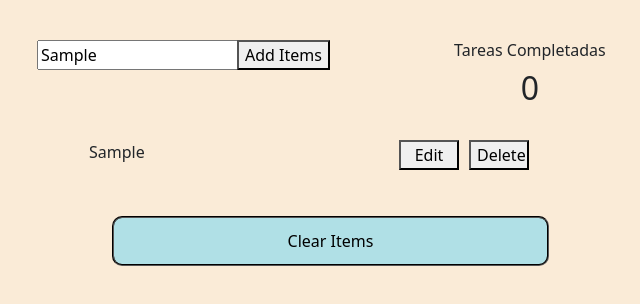
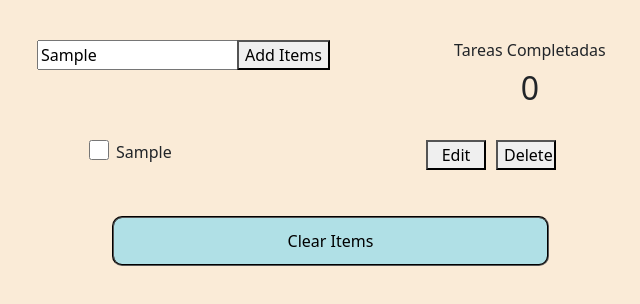
Before and after one commit to JoseDJarias/Fwd, a plain HTML site: page TodoListProyect/index.html in a window 1280 px wide. Both pictures are taken after typing "Sample" into the empty fields and a click on the button "Add Items". Shown: the whole page, without its empty margins (263-903 px from the left). Drawn offline with nearby package versions, Linux system fonts and the light colour scheme.

Commit message:
btn edit and delete ready

```diff
--- a/TodoListProyect/src/js/main.js
+++ b/TodoListProyect/src/js/main.js
@@ -75,91 +75,53 @@ function validationInput() {
       const p = document.createElement('p');
       const btnEdit = document.createElement('button');
       const btnDelete = document.createElement('button');
+      const checkbox = document.createElement('input');
 
       p.textContent = inputBox;
       btnEdit.textContent = 'Edit';
       btnDelete.textContent = 'Delete';
+      newItem.innerHTML = `<li class="list-group-item"></li>`;
       btnEdit.type = 'checkbox';
       btnDelete.type = 'checkbox';
+      checkbox.type ='checkbox';
 
 
         btnEdit.className = 'btnBox';
         btnDelete.className ='btnBox'
         div.className = 'div-box'
         p.className = 'item-p'
+        checkbox.className ='cbo'
 
+        // append elements to the div
+        div.appendChild(checkbox)
+        div.appendChild(newItem)
         div.appendChild(p);
         div.appendChild(btnEdit);
         div.appendChild(btnDelete);
-        // div.classList = '';
-
+        // append element div to the ul
         ul.appendChild(div);
 
+        // functions
         btnDelete.addEventListener('click', function(){
           console.log('click')
           div.remove();
         })
+        btnEdit.addEventListener('click',function (e) {
 
+          let edit = prompt("Edita tu tarea aqui!")
+          if (edit != null) {
+            p.textContent = edit;
 
+          }
+        })
 
-        // var inputID para evitar los mensaje de error en la consola por el id del input en newItem
-        newItem.innerHTML =
-        // id for input
-        `<li class="list-group-item">
-        </li>`;
-        // <button type="button" class="btn-edit">Edit</button>
-        // <button type="button" class="btn-delete">Delete</button>
-
-        ul.appendChild(newItem);
-
-
-        // const btnDelete = document.querySelector('.btn-delete');
-        // const btnEdit = document.querySelector('.btn-edit');
-        // btnEdit.addEventListener('click',editItem );
-        // btnDelete.addEventListener('click',deleteItem );
-        // listContainer.classList.add('show-container')
         listContainer.style.visibility = "visible";
       }
     }
 
-    // edit item
-    function editItem(e) {
-      console.log('Holaaa');
-    }
-
-    // delete item
-    function deleteItem(e) {
-      const element = e.currentTarget.parentElement.parentElement;
-      ul.removeChild(element)
-
-      console.log('Holaaaa');
-    }
-
     function clearList(){
       ul.textContent = "";
-      let inputBox = document.getElementById('inputItem').value = '';
-
       listContainer.style.visibility = "hidden";
     }
 
-    function counter(){
-
-    }
     // functions ---------------------------------------------------------------------------------------------------------------------
-
-
-
-
-
-
-
-
-
-
-    //set id
-    // var id = Date.now().toString(36) + Math.random(7/9).toString(36);
-    // const attr = document.createAttribute('id');
-    // attr.value = id;
-    // console.log(attr.value);
-    // newItem.setAttributeNode(attr);
-    // // set id
--- a/TodoListProyect/src/styles/main.css
+++ b/TodoListProyect/src/styles/main.css
@@ -58,7 +58,12 @@ body{
     display: flex;
     flex-direction: column;
 }
-
+/* checkbox for the counter list */
+.cbo{
+    width: 20px;
+    height: 20px;
+    margin-right: 7px ;
+}
 /* div where individual items are */
 .div-box{
     display: flex;
```
Lines whose indentation alone changed are shown as unchanged.
